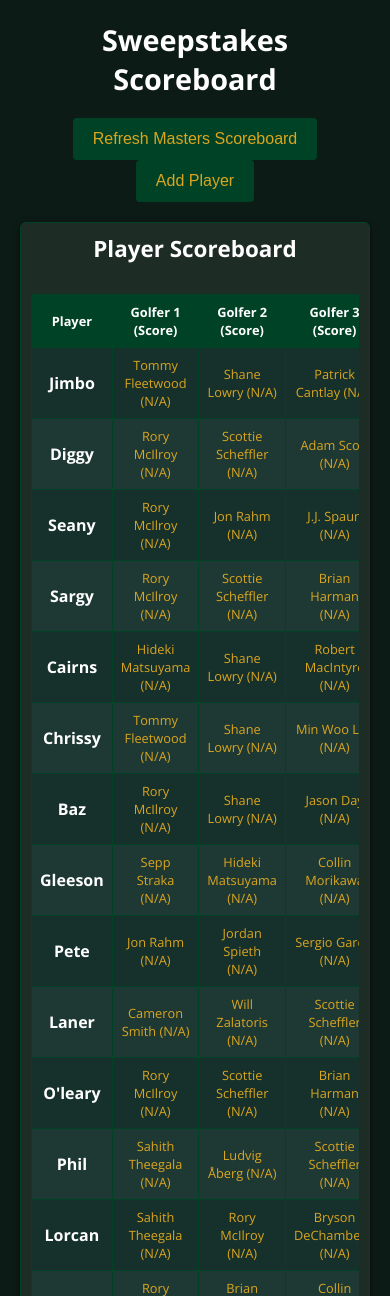
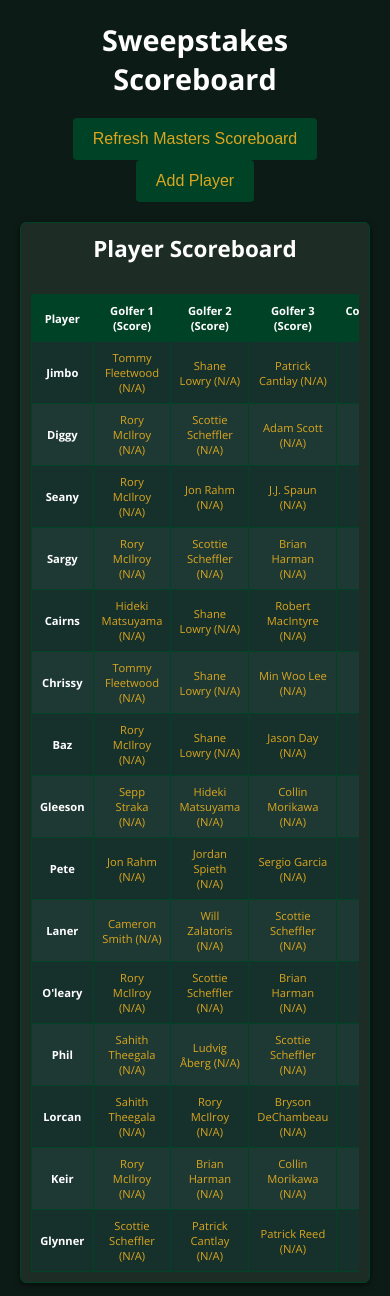
Before and after one commit to Jwmb90/masters, a Flask app: page / in a window 390 px wide. Shown: the top 1296 px of the page. Run offline with Flask 3, Linux system fonts and the light colour scheme; data comes from the database, SQL or seed files in the repository; data that the repository does not hold is empty.

Commit message:
Update index.html

```diff
--- a/templates/index.html
+++ b/templates/index.html
@@ -14,25 +14,21 @@
       margin: 0;
       padding: 0;
     }
-
     body {
       font-family: 'Open Sans', sans-serif;
       background: #0D1B17;
       color: #FFFFFF;
       padding: 20px;
     }
-
     h1, h2 {
       text-align: center;
       margin-bottom: 20px;
     }
-
     /* Header Buttons */
     .header-buttons {
       text-align: center;
       margin-bottom: 20px;
     }
-
     .header-buttons button {
       background-color: #004225;
       color: #DAA520;
@@ -44,11 +40,9 @@
       border-radius: 4px;
       transition: background-color 0.3s ease;
     }
-
     .header-buttons button:hover {
       background-color: #00341e;
     }
-
     /* Add Player Form */
     #addPlayerForm {
       background-color: #1E2C26;
@@ -59,13 +53,11 @@
       max-width: 500px;
       margin: 0 auto 30px;
     }
-
     #addPlayerForm label {
       display: block;
       margin-bottom: 10px;
       font-weight: 600;
     }
-
     #addPlayerForm input[type="text"],
     #addPlayerForm select {
       width: 100%;
@@ -76,7 +68,6 @@
       background-color: #0D1B17;
       color: #fff;
     }
-
     #addPlayerForm button {
       background-color: #004225;
       color: #DAA520;
@@ -88,11 +79,9 @@
       transition: background-color 0.3s ease;
       margin-top: 10px;
     }
-
     #addPlayerForm button:hover {
       background-color: #00341e;
     }
-
     /* Responsive Layout Container */
     .container {
       display: flex;
@@ -100,13 +89,11 @@
       gap: 20px;
       justify-content: center;
     }
-
-    /* Wrapper to enforce table responsiveness */
+    /* Wrapper for responsive table scrolling */
     .table-wrapper {
       overflow-x: auto;
       width: 100%;
     }
-
     /* Columns with content-fitted backgrounds */
     .column {
       background-color: #1E2C26;
@@ -116,15 +103,12 @@
       box-shadow: 0 2px 6px rgba(0,0,0,0.6);
       margin-bottom: 20px;
     }
-
     .column.player {
       flex: 2 1 0;
     }
-
     .column.full {
       flex: 1 1 0;
     }
-
     /* Table Styling */
     table {
       width: 100%;
@@ -132,53 +116,43 @@
       border-collapse: collapse;
       margin-top: 10px;
     }
-
     table thead tr {
       background-color: #004225;
     }
-
     table th, table td {
       padding: 10px;
       text-align: center;
       border: 1px solid #004225;
     }
-
     table tbody tr:nth-child(odd) {
       background-color: #16302b;
     }
-
     table tbody tr:nth-child(even) {
       background-color: #1e3933;
     }
-
-    /* Highlight rule for Full Masters row: light green background with dark green text */
+    /* Highlight rule for Full Masters row: light green with dark green text */
     #full-body tr.highlight {
       background-color: #8BC34A !important;
       color: #004225 !important;
     }
-
     /* Typography */
     .player-name {
       font-size: 1.3em;
       font-weight: 700;
     }
-
     .combined-score {
       font-size: 1.3em;
       font-weight: 700;
     }
-
     /* Golfer link style */
     .golfer-link {
       color: #DAA520;
       text-decoration: none;
       cursor: pointer;
     }
-
     .golfer-link:hover {
       text-decoration: underline;
     }
-
     /* Action Links */
     a.action-link {
       color: #DAA520;
@@ -186,15 +160,12 @@
       font-weight: 600;
       margin-right: 5px;
     }
-
     a.action-link:hover {
       text-decoration: underline;
     }
-
     form {
       display: inline;
     }
-
     form button {
       background-color: #004225;
       color: #DAA520;
@@ -205,14 +176,11 @@
       cursor: pointer;
       transition: background-color 0.3s ease;
     }
-
     form button:hover {
       background-color: #00341e;
     }
-
     /* Mobile Adjustments */
     @media (max-width: 768px) {
-
       .container {
         flex-direction: column;
       }
@@ -223,10 +191,12 @@
       .table-wrapper {
         width: 100%;
       }
-      table th, table td {
+      /* Reduce table font size for player table by 0.1em */
+      .column.player table th, .column.player table td {
         padding: 8px;
-        font-size: 0.8em;
+        font-size: 0.7em; /* Was 0.8em, now reduced by 0.1em */
       }
+      /* Optionally, adjust headings and text as needed */
       h1 {
         font-size: 1.8em;
       }
@@ -239,30 +209,31 @@
     }
   </style>
   <script>
-    // Function to highlight the matching row in the Full Masters Scoreboard and scroll it into view
+    // Function to highlight and scroll the matching row in the Full Masters Scoreboard
     function highlightInMasters(golferName) {
       console.log("Clicked golfer:", golferName);
       const clickedName = golferName.trim().toLowerCase();
-      // Remove current highlights
       const masterRows = document.querySelectorAll("#full-body tr");
+
       masterRows.forEach(function(row) {
         row.classList.remove("highlight");
       });
-      // Loop through each row and add highlight if the first cell matches
+
       masterRows.forEach(function(row) {
-        const cell = row.cells[0]; // First <td> contains golfer's name
+        const cell = row.cells[0];
         if (cell) {
           const cellText = cell.innerText.trim().toLowerCase();
           console.log("Comparing clicked:", clickedName, "with row value:", cellText);
           if (cellText === clickedName) {
             row.classList.add("highlight");
+            // Scroll the highlighted row into the center of the view
             row.scrollIntoView({ behavior: 'smooth', block: 'center' });
           }
         }
       });
     }
 
-    // Function to update the Player Scoreboard and attach event listeners to golfer links
+    // Update the Player Scoreboard and attach click events to golfer links
     async function updateCompetition() {
       try {
         const response = await fetch('/api/competition');
@@ -271,7 +242,6 @@
         tbody.innerHTML = "";
         data.forEach(function(player) {
           let row = "<tr><td class='player-name'>" + player.competitor + "</td>";
-          // Create clickable links for each golfer
           player.golfers.forEach(function(golfer) {
             const score = player.scores[golfer] || "N/A";
             row += `<td><a href="#" class="golfer-link" data-golfer="${golfer}">${golfer} (${score})</a></td>`;
@@ -286,7 +256,6 @@
           row += "</tr>";
           tbody.innerHTML += row;
         });
-        // Attach event listeners to each golfer link
         document.querySelectorAll(".golfer-link").forEach(function(link) {
           link.addEventListener("click", function(e) {
             e.preventDefault();
@@ -299,7 +268,7 @@
       }
     }
 
-    // Function to update the Full Masters Scoreboard
+    // Update the Full Masters Scoreboard
     async function updateFull() {
       try {
         const response = await fetch('/api/full');
```
